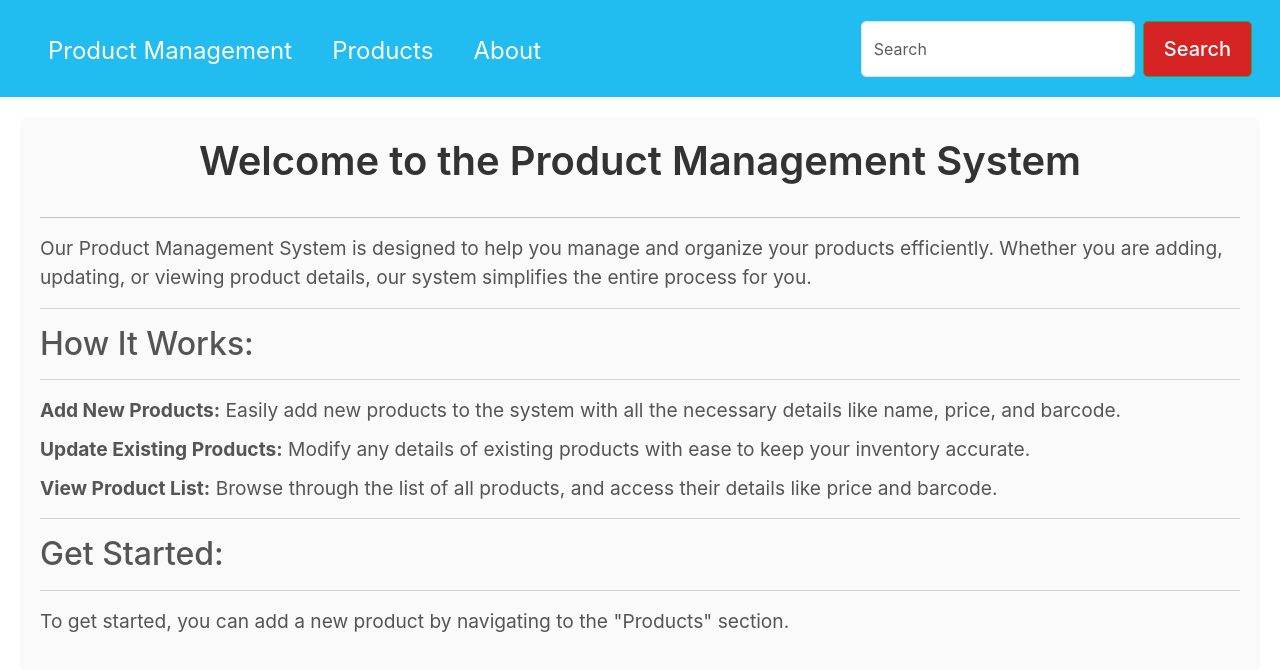
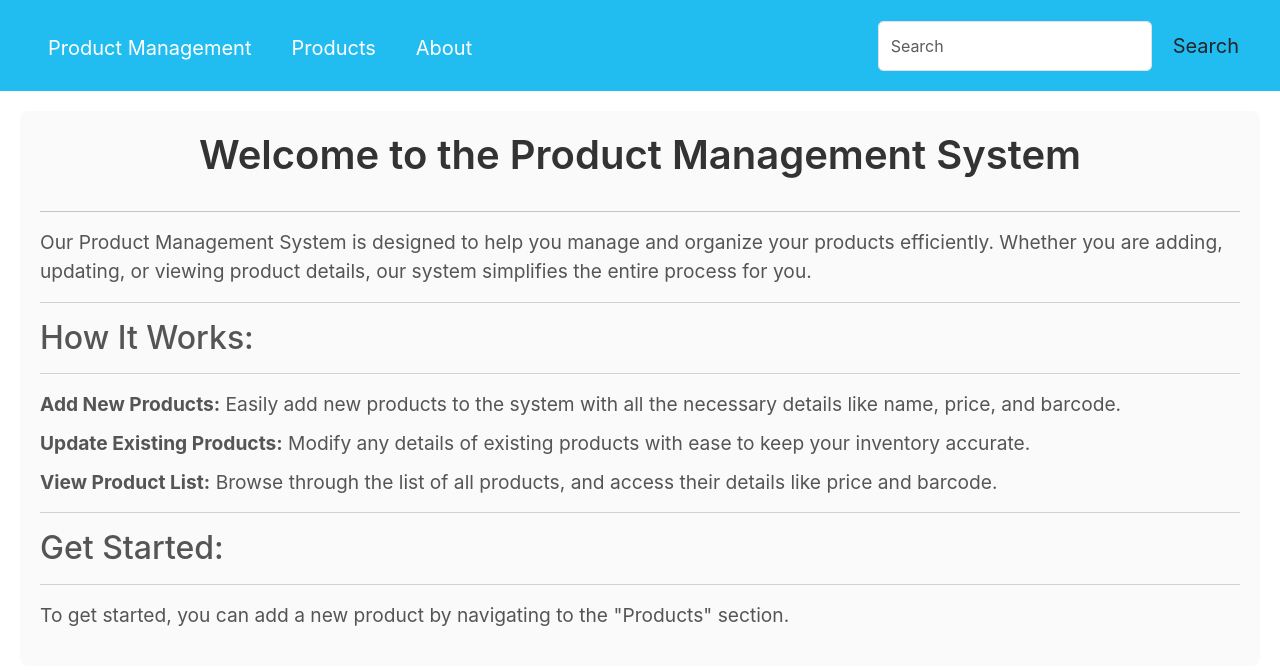
Before and after one commit to Gojo00004/Product-Management, a React (Create React App) app in the folder Frontend/product-management/: page / in a window 1280 px wide. Shown: the top 670 px of the page. Built offline with nearby package versions, Linux system fonts and the light colour scheme.

Commit message:
Navbar.js

```diff
--- a/Frontend/product-management/src/components/Navbar.js
+++ b/Frontend/product-management/src/components/Navbar.js
@@ -5,14 +5,14 @@ export default function Navbar(props) {
   const [searchQuery, setSearchQuery] = useState('');
   const [products, setProducts] = useState([]);
   const [message, setMessage] = useState('');
-  const [isSearchPressed, setIsSearchPressed] = useState(false); // Track search press
+  const [isSearchPressed, setIsSearchPressed] = useState(false);
 
   // Handle search
   const handleSearch = async (e) => {
     e.preventDefault();
     setIsSearchPressed(true);
 
-    if (!searchQuery) {
+    if (!searchQuery.trim()) {
       setMessage('Please enter a search term.');
       setProducts([]);
       return;
@@ -25,16 +25,18 @@ export default function Navbar(props) {
         throw new Error(`HTTP error! Status: ${res.status}`);
       }
 
-      const data1 = await res.json();
-      console.log('Fetched Data:', data1);
+      const data = await res.json();
+      console.log('Fetched Data:', data);
 
-      if (data1.success) {
-        if (Array.isArray(data1.products)) {
-          setProducts(data1.products);
+      if (data.success) {
+        if (Array.isArray(data.products)) {
+          setProducts(data.products);
+          setMessage(data.products.length ? '' : 'No products found.');
         } else {
-          console.error("Unexpected API Response:", data1);
+          console.error("Unexpected API Response:", data);
+          setMessage('Unexpected response format.');
+          setProducts([]);
         }
-
       } else {
         setMessage('Error searching products.');
         setProducts([]);
@@ -46,30 +48,31 @@ export default function Navbar(props) {
     }
   };
 
-
-
   return (
     <div>
-      <nav className="navbar navbar-expand-lg">
+      {/* 🟢 Navbar */}
+      <nav className="navbar navbar-expand-lg custom-navbar">
         <div className="container-fluid">
-          <button className="navbar-toggler" type="button" data-bs-toggle="collapse" data-bs-target="#navbarSupportedContent" aria-controls="navbarSupportedContent" aria-expanded="false" aria-label="Toggle navigation">
+          {/* Navbar Toggler for Mobile */}
+          <button className="navbar-toggler" type="button" data-bs-toggle="collapse" data-bs-target="#navbarNav">
             <span className="navbar-toggler-icon"></span>
           </button>
-          <div className="collapse navbar-collapse" id="navbarSupportedContent">
-            <ul className="navbar-nav me-auto mb-2 mb-lg-0">
+
+          <div className="collapse navbar-collapse" id="navbarNav">
+            <ul className="navbar-nav ">
               <li className="nav-item">
-                <a className="nav-link active fs-4" aria-current="page" href="/">
-                  {props.title}
-                </a>
+                <a className="nav-link fs-5" href="/">{props.title}</a>
               </li>
               <li className="nav-item">
-                <a className="nav-link active fs-4" aria-current="page" href="/products">Products</a>
+                <a className="nav-link fs-5" href="/products">Products</a>
               </li>
               <li className="nav-item">
-                <a className="nav-link active fs-4" aria-current="page" href="/about">About</a>
+                <a className="nav-link fs-5" href="/about">About</a>
               </li>
             </ul>
-            <form className="d-flex" role="search" onSubmit={handleSearch}>
+
+            {/* 🟢 Search Form */}
+            <form className="d-flex align-items-center" onSubmit={handleSearch}>
               <input
                 className="form-control me-2"
                 type="search"
@@ -78,23 +81,24 @@ export default function Navbar(props) {
                 value={searchQuery}
                 onChange={(e) => setSearchQuery(e.target.value)}
               />
-              <button className="btn button-css1 fs-5" type="submit">Search</button>
+              <button className="btn btn-primary1 fs-5" type="submit">Search</button>
             </form>
           </div>
         </div>
       </nav>
 
-      {/* Display message only after search button is pressed */}
+      {/* 🟢 Display Message After Search */}
       {isSearchPressed && message && (
         <div className="mt-3 alert alert-info">
           {message}
         </div>
       )}
- {isSearchPressed && message && (
-<div className="container mt-5">
-  {products.length >= 0 ? (
-    <table className="table">
-      <thead>
+
+      {/* 🟢 Display Products Table if Products Exist */}
+      {isSearchPressed && products.length > 0 && (
+        <div className="container mt-4">
+          <table className="table table-bordered">
+            <thead className="table-dark">
               <tr>
                 <th>Product Name</th>
                 <th>Price</th>
@@ -104,16 +108,13 @@ export default function Navbar(props) {
             <tbody>
               {products.map((product, index) => (
                 <tr key={index}>
-            <td>HI{product.ProductName || product.productName}</td>
+                  <td>{product.ProductName || product.productName}</td>
                   <td>{product.ProductPrice || product.productPrice}</td>
                   <td>{product.ProductBarcode || product.productBarcode}</td>
                 </tr>
               ))}
             </tbody>
           </table>
-  ) : (
-    isSearchPressed && <p>No products found.</p>
-  )}
         </div>
       )}
     </div>
```
Lines whose indentation alone changed are shown as unchanged.
